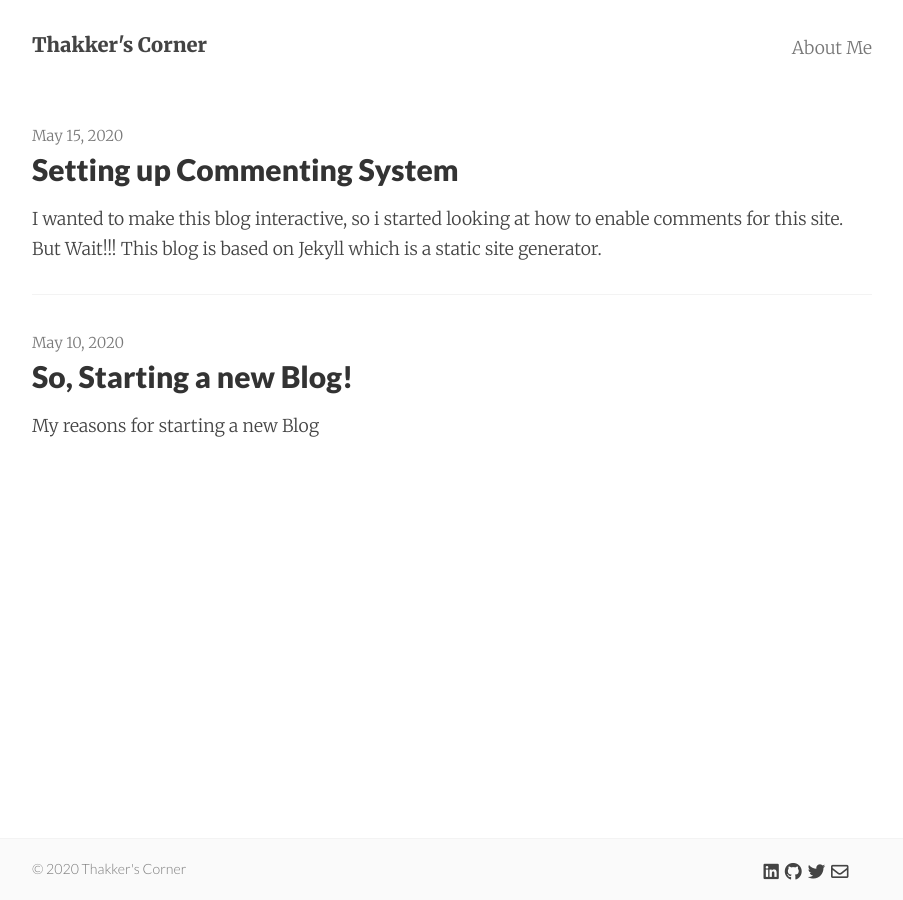
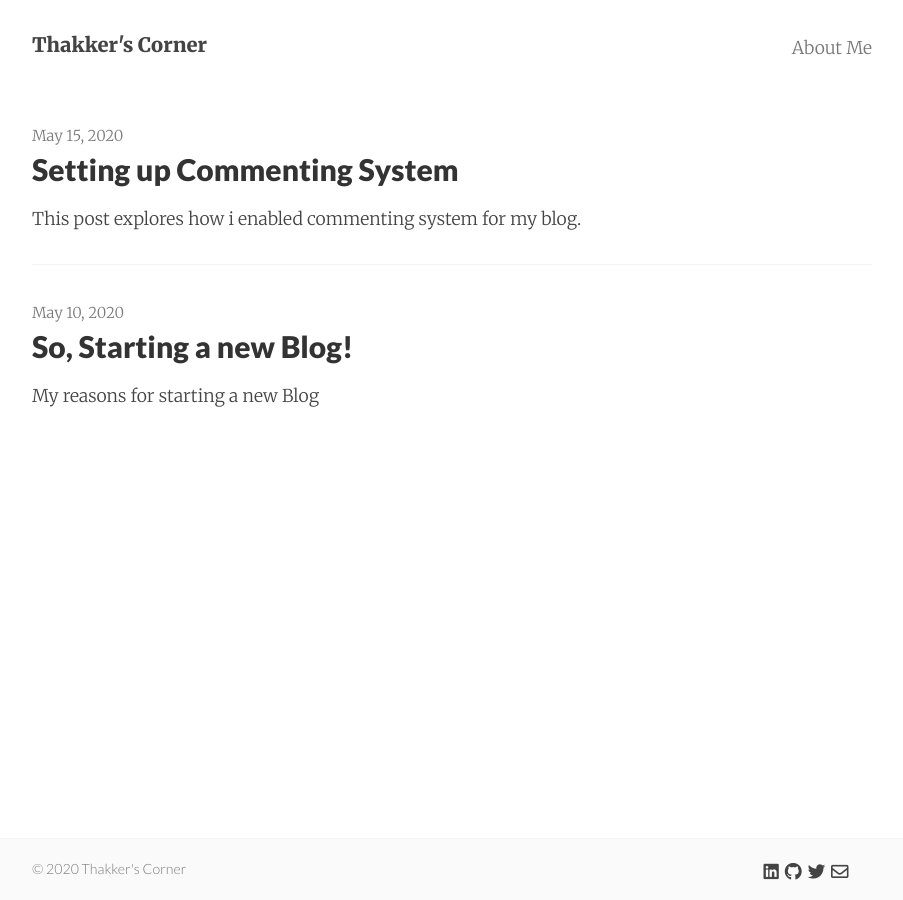
Before and after one commit to AdiThakker/AdiThakker.github.io, a Jekyll site: the page built from index.html, in a window 1280 px wide. Shown: the whole page, without its empty margins (188-1091 px from the left). Built offline with Jekyll 4.4.1, drawn with Linux system fonts in a browser that asks for light colours; nearby versions of some CDN libraries; the list of posts is cut into pages by our own code.

Commit message:
fixed images not showing up and clean up

```diff
--- a/_config.yml
+++ b/_config.yml
@@ -4,7 +4,7 @@
 author:      Adi Thakker
 description: "Adi Thakker's blog on Technology"
 baseurl:     "/"
-url:         "http://github-username.github.io"
+url:         "https://adithakker.github.io/"
 date_format: "%b %-d, %Y"
 header_pages:
  - about.md
--- a/_posts/2020-05-15-Setting-up-comments.md
+++ b/_posts/2020-05-15-Setting-up-comments.md
@@ -2,7 +2,7 @@
 layout:     post
 title:      Setting up Commenting System
 date:       2020-05-15
-summary:    I wanted to make this blog interactive, so i started looking at how to enable comments for this site. But Wait!!! This blog is based on Jekyll which is a static site generator.
+summary:    This post explores how i enabled commenting system for my blog.
 categories: Blogging, General
 ---
 
```
